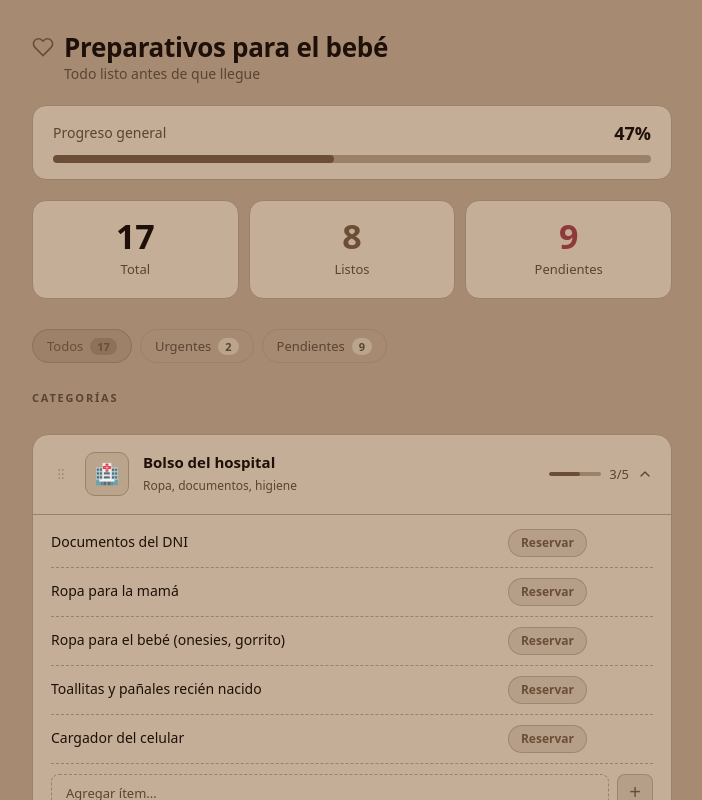
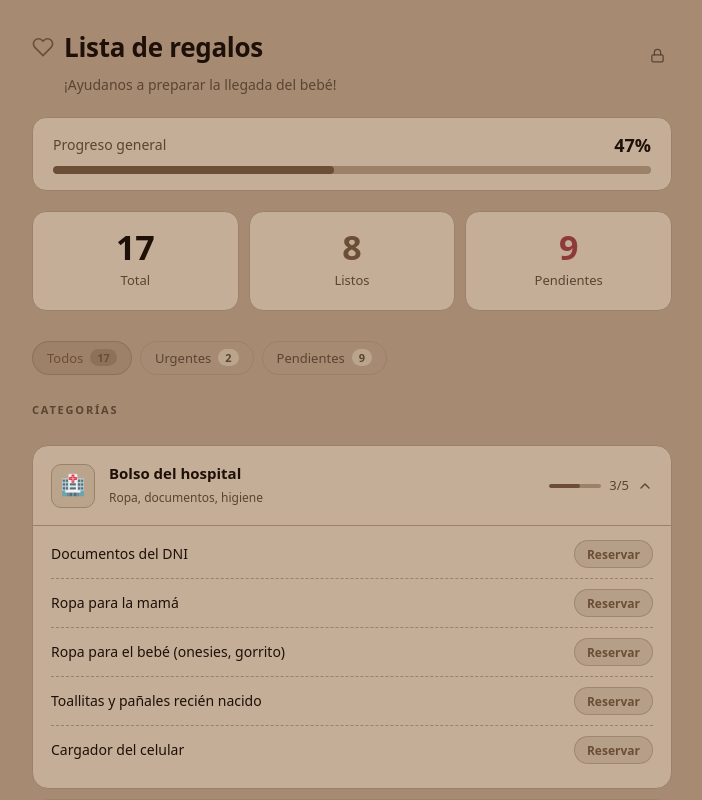
Before and after one commit to VictoriaCanclini/baby-checklist, a React (Vite) app: page / in a window 1280 px wide. Shown: the top 800 px of the page, without its empty margins (288-990 px from the left). Built offline with nearby package versions, Linux system fonts and the light colour scheme; no server answers; the database is empty.

Commit message:
add admin

```diff
--- a/src/App.css
+++ b/src/App.css
@@ -35,6 +35,7 @@
   color: var(--text-muted);
   margin-left: 32px;
   margin-bottom: 20px;
+  margin-top: 2px;
 }
 
 .progress-card {
@@ -71,6 +72,101 @@
   background: var(--accent);
   border-radius: 99px;
   transition: width 0.4s ease;
+}
+
+/* ── Admin ── */
+.header-top {
+  display: flex;
+  align-items: flex-start;
+  justify-content: space-between;
+  gap: 12px;
+  margin-bottom: 4px;
+}
+
+.admin-lock-btn {
+  width: 30px;
+  height: 30px;
+  background: transparent;
+  border: 1px solid transparent;
+  border-radius: 8px;
+  color: var(--text-muted);
+  display: flex;
+  align-items: center;
+  justify-content: center;
+  padding: 6px;
+  flex-shrink: 0;
+  transition: all 0.15s;
+  margin-top: 4px;
+}
+
+.admin-lock-btn svg {
+  width: 15px;
+  height: 15px;
+}
+
+.admin-lock-btn:hover {
+  border-color: var(--border);
+  color: var(--accent);
+}
+
+.admin-lock-btn.active {
+  color: var(--accent);
+}
+
+.admin-bar {
+  display: flex;
+  align-items: center;
+  gap: 8px;
+  flex-shrink: 0;
+  margin-top: 4px;
+}
+
+.admin-badge {
+  font-size: 11px;
+  font-weight: 600;
+  letter-spacing: 0.5px;
+  color: var(--accent);
+  background: var(--accent-light);
+  border: 1px solid var(--accent-border);
+  border-radius: 99px;
+  padding: 3px 10px;
+}
+
+.admin-password-row {
+  display: flex;
+  align-items: center;
+  gap: 4px;
+  flex-shrink: 0;
+}
+
+.admin-password-input {
+  width: 140px;
+  height: 30px;
+  background: var(--card-bg);
+  border: 1px solid var(--border);
+  border-radius: 8px;
+  padding: 0 10px;
+  color: var(--text);
+  font-size: 13px;
+  font-family: inherit;
+  outline: none;
+  transition: border-color 0.15s;
+}
+
+.admin-password-input:focus {
+  border-color: var(--accent);
+}
+
+.admin-password-input.error {
+  border-color: var(--red);
+}
+
+.admin-password-input::placeholder {
+  color: var(--text-muted);
+}
+
+.admin-password-input.error::placeholder {
+  color: var(--red);
 }
 
 /* ── Stats ── */
--- a/src/App.jsx
+++ b/src/App.jsx
@@ -15,6 +15,14 @@ export default function App() {
   const [dragIndex, setDragIndex] = useState(null)
   const [dragOverIndex, setDragOverIndex] = useState(null)
   const [activeFilter, setActiveFilter] = useState('all')
+  const [isAdmin, setIsAdmin] = useState(false)
+
+  const ADMIN_PASSWORD = 'valentino2026'
+
+  const handleAdminUnlock = (password) => {
+    if (password === ADMIN_PASSWORD) { setIsAdmin(true); return true }
+    return false
+  }
 
   useEffect(() => {
     // Carga inicial
@@ -152,9 +160,12 @@ export default function App() {
   return (
     <div className="app">
       <Header
-        title="Preparativos para el bebé"
-        subtitle="Todo listo antes de que llegue"
+        title="Lista de regalos"
+        subtitle="¡Ayudanos a preparar la llegada del bebé!"
         progress={progress}
+        isAdmin={isAdmin}
+        onAdminUnlock={handleAdminUnlock}
+        onAdminExit={() => setIsAdmin(false)}
       />
       <StatsBar total={total} done={done} pending={pending} />
 
@@ -175,6 +186,7 @@ export default function App() {
             key={cat.id}
             category={cat}
             activeFilter={activeFilter}
+            isAdmin={isAdmin}
             index={index}
             isDragging={dragIndex === index}
             isDragOver={dragOverIndex === index && dragOverIndex !== dragIndex}
@@ -195,7 +207,7 @@ export default function App() {
           />
         ))}
 
-        {addingCat ? (
+        {isAdmin && addingCat ? (
           <div className="new-cat-row">
             <input
               className="add-item-input"
@@ -211,11 +223,11 @@ export default function App() {
             <button className="add-item-btn" onClick={addCategory}>+</button>
             <button className="cancel-btn" onClick={() => setAddingCat(false)}>✕</button>
           </div>
-        ) : (
+        ) : isAdmin ? (
           <button className="add-category-btn" onClick={() => setAddingCat(true)}>
             + Nueva categoría
           </button>
-        )}
+        ) : null}
       </div>
     </div>
   )
--- a/src/components/CategoryCard.jsx
+++ b/src/components/CategoryCard.jsx
@@ -45,7 +45,7 @@ const matchesFilter = (item, filter) => {
   return true
 }
 
-export default function CategoryCard({ category, activeFilter, isDragging, isDragOver, onDragStart, onDragOver, onDrop, onDragEnd, onToggleItem, onAddItem, onToggle, onDeleteItem, onUpdateItem, onSetItemStatus, onReserveItem, onUnreserveItem, onDelete, onUpdate }) {
+export default function CategoryCard({ category, activeFilter, isAdmin, isDragging, isDragOver, onDragStart, onDragOver, onDrop, onDragEnd, onToggleItem, onAddItem, onToggle, onDeleteItem, onUpdateItem, onSetItemStatus, onReserveItem, onUnreserveItem, onDelete, onUpdate }) {
   const [newItemText, setNewItemText] = useState('')
   const [isEditing, setIsEditing] = useState(false)
   const [confirmDelete, setConfirmDelete] = useState(false)
@@ -153,6 +153,7 @@ export default function CategoryCard({ category, activeFilter, isDragging, isDra
       onDrop={e => { e.preventDefault(); onDrop() }}
     >
       <div className="category-header" onClick={onToggle} role="button" tabIndex={0} onKeyDown={e => e.key === 'Enter' && onToggle()}>
+        {isAdmin && (
           <div
             className="drag-handle"
             draggable
@@ -163,12 +164,14 @@ export default function CategoryCard({ category, activeFilter, isDragging, isDra
           >
             <GripIcon />
           </div>
+        )}
         <div className="category-icon-wrap">{category.icon}</div>
         <div className="category-info">
           <h3>{category.name}</h3>
           {category.subtitle && <p>{category.subtitle}</p>}
         </div>
         <div className="category-meta">
+          {isAdmin && (
             <div className="cat-header-actions">
               <button className="cat-action-btn" onClick={startEdit} aria-label="Editar categoría">
                 <PencilIcon />
@@ -177,6 +180,7 @@ export default function CategoryCard({ category, activeFilter, isDragging, isDra
                 <TrashIcon />
               </button>
             </div>
+          )}
           <div className="mini-progress-track">
             <div className="mini-progress-fill" style={{ width: `${progress}%` }} />
           </div>
@@ -193,12 +197,14 @@ export default function CategoryCard({ category, activeFilter, isDragging, isDra
             <ChecklistItem
               key={item.id}
               item={item}
+              isAdmin={isAdmin}
               onDelete={() => onDeleteItem(item.id)}
               onEdit={updates => onUpdateItem(item.id, updates)}
               onReserve={name => onReserveItem(item.id, name)}
               onUnreserve={() => onUnreserveItem(item.id)}
             />
           ))}
+          {isAdmin && (
             <div className="add-item-row">
               <input
                 className="add-item-input"
@@ -209,6 +215,7 @@ export default function CategoryCard({ category, activeFilter, isDragging, isDra
               />
               <button className="add-item-btn" onClick={handleAdd} aria-label="Agregar">+</button>
             </div>
+          )}
         </div>
       )}
     </div>
--- a/src/components/ChecklistItem.jsx
+++ b/src/components/ChecklistItem.jsx
@@ -38,7 +38,7 @@ function UndoIcon() {
   )
 }
 
-export default function ChecklistItem({ item, onDelete, onEdit, onReserve, onUnreserve }) {
+export default function ChecklistItem({ item, isAdmin, onDelete, onEdit, onReserve, onUnreserve }) {
   const [isEditing, setIsEditing] = useState(false)
   const [editText, setEditText] = useState(item.text)
   const [editUrl, setEditUrl] = useState(item.url || '')
@@ -128,6 +128,7 @@ export default function ChecklistItem({ item, onDelete, onEdit, onReserve, onUnr
           </button>
         )}
 
+        {isAdmin && (
           <div className="item-actions">
             {item.reserved && (
               <button className="item-action-btn" onClick={onUnreserve} aria-label="Quitar reserva" title="Quitar reserva">
@@ -141,6 +142,7 @@ export default function ChecklistItem({ item, onDelete, onEdit, onReserve, onUnr
               <TrashIcon />
             </button>
           </div>
+        )}
       </div>
 
       {isReserving && (
--- a/src/components/Header.jsx
+++ b/src/components/Header.jsx
@@ -1,4 +1,47 @@
-export default function Header({ title, subtitle, progress }) {
+import { useState } from 'react'
+
+function LockIcon() {
+  return (
+    <svg viewBox="0 0 24 24" fill="none" stroke="currentColor" strokeWidth="2" strokeLinecap="round" strokeLinejoin="round">
+      <rect x="3" y="11" width="18" height="11" rx="2" ry="2" />
+      <path d="M7 11V7a5 5 0 0 1 10 0v4" />
+    </svg>
+  )
+}
+
+function UnlockIcon() {
+  return (
+    <svg viewBox="0 0 24 24" fill="none" stroke="currentColor" strokeWidth="2" strokeLinecap="round" strokeLinejoin="round">
+      <rect x="3" y="11" width="18" height="11" rx="2" ry="2" />
+      <path d="M7 11V7a5 5 0 0 1 9.9-1" />
+    </svg>
+  )
+}
+
+export default function Header({ title, subtitle, progress, isAdmin, onAdminUnlock, onAdminExit }) {
+  const [showInput, setShowInput] = useState(false)
+  const [password, setPassword] = useState('')
+  const [error, setError] = useState(false)
+
+  const handleSubmit = () => {
+    const ok = onAdminUnlock(password)
+    if (ok) {
+      setShowInput(false)
+      setPassword('')
+      setError(false)
+    } else {
+      setError(true)
+      setPassword('')
+    }
+  }
+
+  const handleExit = () => {
+    onAdminExit()
+    setShowInput(false)
+    setPassword('')
+    setError(false)
+  }
+
   return (
     <header className="header">
       <div className="header-top">
@@ -8,8 +51,40 @@ export default function Header({ title, subtitle, progress }) {
           </svg>
           <h1>{title}</h1>
         </div>
-        <p className="header-subtitle">{subtitle}</p>
+
+        {isAdmin ? (
+          <div className="admin-bar">
+            <span className="admin-badge">Modo admin</span>
+            <button className="admin-lock-btn active" onClick={handleExit} title="Salir del modo admin">
+              <UnlockIcon />
+            </button>
+          </div>
+        ) : showInput ? (
+          <div className="admin-password-row">
+            <input
+              className={`admin-password-input${error ? ' error' : ''}`}
+              type="password"
+              placeholder={error ? 'Contraseña incorrecta' : 'Contraseña...'}
+              value={password}
+              autoFocus
+              onChange={e => { setPassword(e.target.value); setError(false) }}
+              onKeyDown={e => {
+                if (e.key === 'Enter') handleSubmit()
+                if (e.key === 'Escape') { setShowInput(false); setPassword(''); setError(false) }
+              }}
+            />
+            <button className="admin-lock-btn" onClick={handleSubmit}>→</button>
+            <button className="admin-lock-btn" onClick={() => { setShowInput(false); setPassword(''); setError(false) }}>✕</button>
+          </div>
+        ) : (
+          <button className="admin-lock-btn" onClick={() => setShowInput(true)} title="Acceso admin">
+            <LockIcon />
+          </button>
+        )}
       </div>
+
+      <p className="header-subtitle">{subtitle}</p>
+
       <div className="progress-card">
         <div className="progress-label">
           <span>Progreso general</span>
```
Lines whose indentation alone changed are shown as unchanged.
